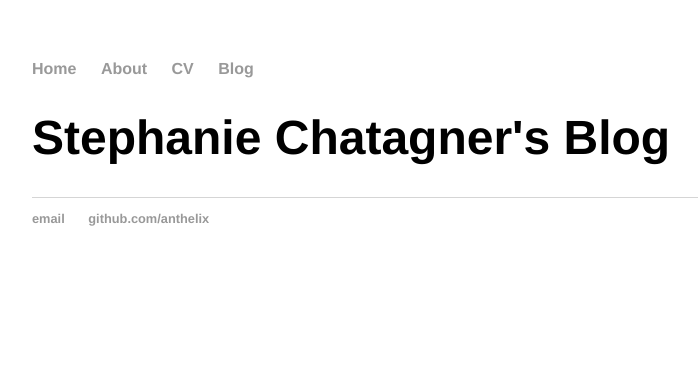
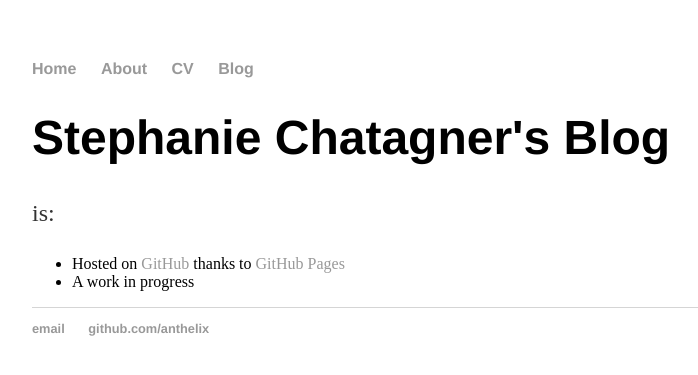
Before and after one commit to anthelix/anth_blog, a Jekyll site: the page built from about/index.html, in a window 1280 px wide. Shown: the top 375 px of the page, without its empty margins (160-858 px from the left). Built offline with Jekyll 4.4.1, drawn with Linux system fonts in a browser that asks for light colours.

Commit message:
Update index.html

```diff
--- a/about/index.html
+++ b/about/index.html
@@ -2,8 +2,14 @@
 layout: default
 title: Stephanie Chatagner's Blog
 ---
-	<h1>{{ page.title }}</h1>
-	<ul">
+<h1>{{ page.title }}</h1>
+  <div class="about">
 
+    <p>is:</p>
 
-	</ul>
+      <ul class="list-unstyled">
+        <li>Hosted on <a href="http://github.com/anthelix/anthelix.github.io" title="This site hosted on GitHub">GitHub</a> thanks to <a href="http://pages.github.com/" title="GitHub Pages">GitHub Pages</a></li>
+        <li>A work in progress</li>
+      </ul>
+
+  </div>
```
